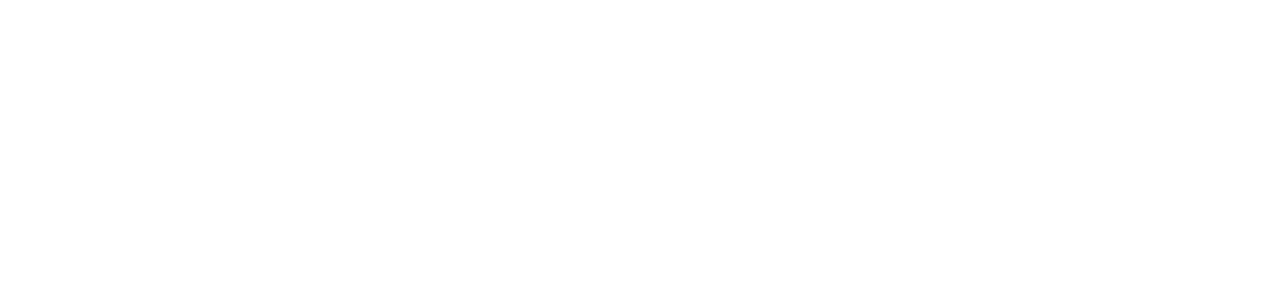
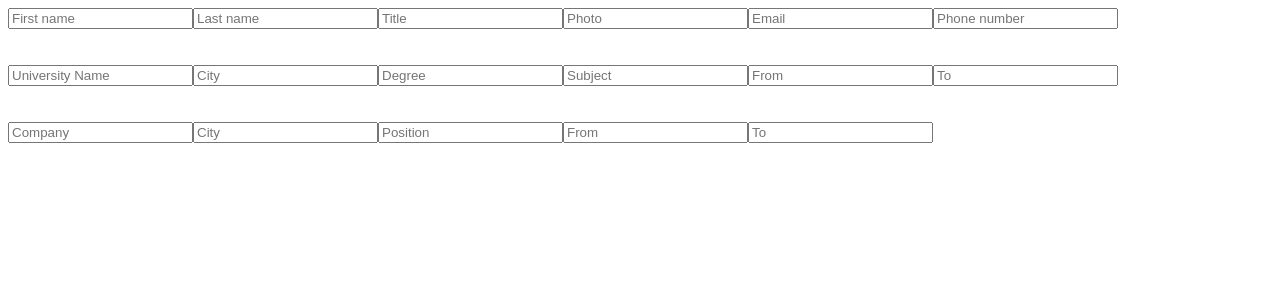
Before and after one commit to omrenu/Resume, a React (Create React App) app in the folder resume-builder/: page / in a window 1280 px wide. Shown: the top 300 px of the page. Built offline with nearby package versions, Linux system fonts and the light colour scheme.

Commit message:
Create basic structure

```diff
--- a/resume-builder/public/index.html
+++ b/resume-builder/public/index.html
@@ -2,15 +2,12 @@
 <html lang="en">
   <head>
     <meta charset="utf-8" />
-    <link rel="icon" href="%PUBLIC_URL%/favicon.ico" />
     <meta name="viewport" content="width=device-width, initial-scale=1" />
     <meta name="theme-color" content="#000000" />
     <meta
       name="description"
       content="Web site created using create-react-app"
     />
-    <link rel="apple-touch-icon" href="%PUBLIC_URL%/logo192.png" />
-
     <link rel="manifest" href="%PUBLIC_URL%/manifest.json" />
 
     <title>React App</title>
--- a/resume-builder/src/App.js
+++ b/resume-builder/src/App.js
@@ -1,7 +1,9 @@
-
+import React from 'react';
+import CVForm from './components/CVForm';
 function App() {
   return (
     <div>
+      <CVForm />
     </div>
   );
 }
--- /dev/null
+++ b/resume-builder/src/components/CVForm.js
@@ -0,0 +1,20 @@
+import React from 'react';
+import Personal from './Personal';
+import Education from './Education';
+import Experience from './Experience';
+function CVForm() {
+    return (
+        <React.Fragment>
+            <form>
+                <Personal />
+                <br />
+                <br />
+                <Education />
+                <br />
+                <br />
+                <Experience />
+            </form>
+        </React.Fragment>
+    );
+}
+export default CVForm;
--- /dev/null
+++ b/resume-builder/src/components/Education.js
@@ -0,0 +1,14 @@
+function Education() {
+    return (
+        <form>
+            <input type="text" name="" placeholder="University Name" />
+            <input type="text" name="" placeholder="City" />
+            <input type="text" name="" placeholder="Degree" />
+            <input type="text" name="" placeholder="Subject" />
+            <input type="text" name="" placeholder="From" />
+            <input type="text" name="" placeholder="To" />
+        </form>
+    );
+}
+
+export default Education;
--- /dev/null
+++ b/resume-builder/src/components/Experience.js
@@ -0,0 +1,13 @@
+function Experience() {
+    return (
+        <form>
+            <input type="text" name="" placeholder="Company" />
+            <input type="text" name="" placeholder="City" />
+            <input type="text" name="" placeholder="Position" />
+            <input type="text" name="" placeholder="From" />
+            <input type="text" name="" placeholder="To" />
+        </form>
+    );
+}
+
+export default Experience;
--- /dev/null
+++ b/resume-builder/src/components/Personal.js
@@ -0,0 +1,15 @@
+import React from 'react';
+function Personal() {
+    return (
+        <form>
+            <input type="text" name="" placeholder="First name" />
+            <input type="text" name="" placeholder="Last name" />
+            <input type="text" name="" placeholder="Title" />
+            <input type="text" name="" placeholder="Photo" />
+            <input type="text" name="" placeholder="Email" />
+            <input type="text" name="" placeholder="Phone number" />
+        </form>
+    );
+}
+
+export default Personal;
```
Also changed, not shown: 1 other file (tests, documents, lock files or other folders).
